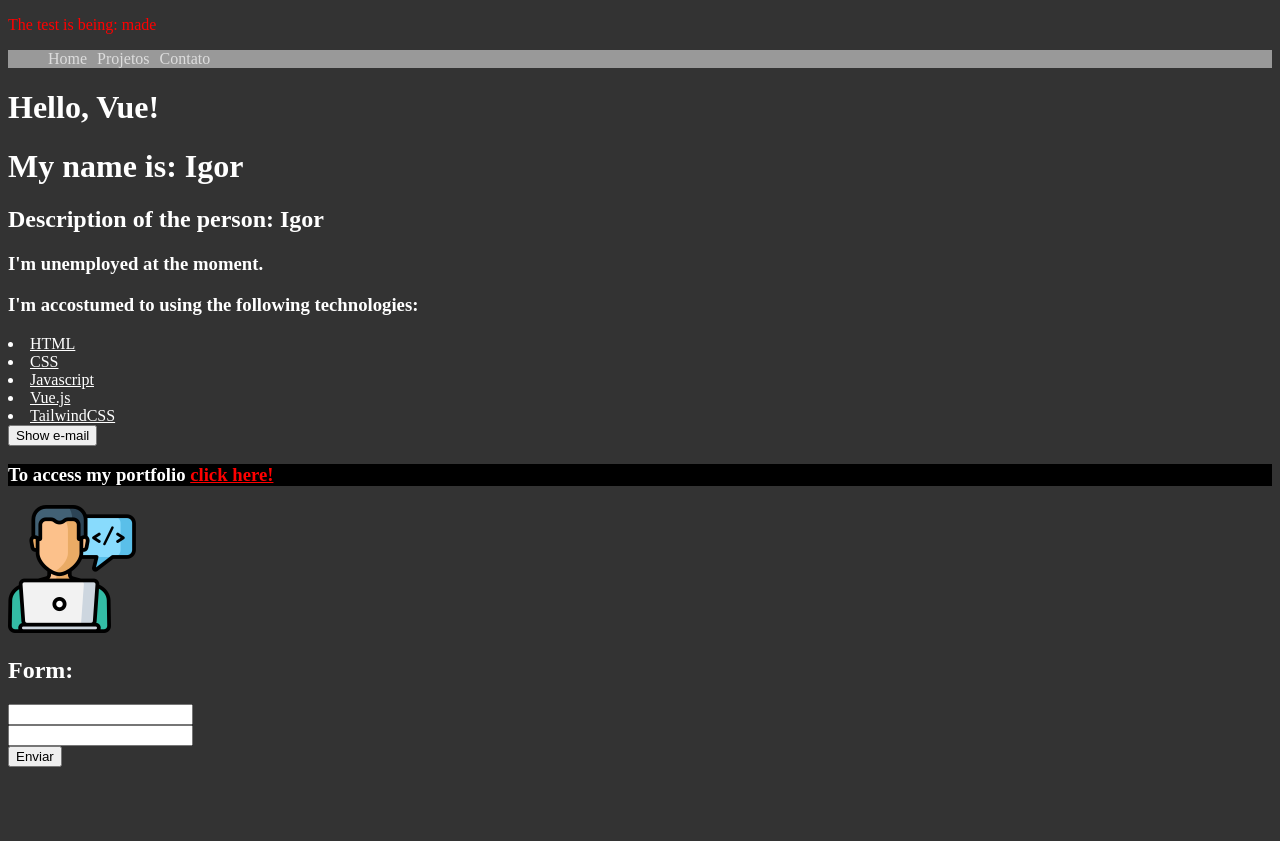
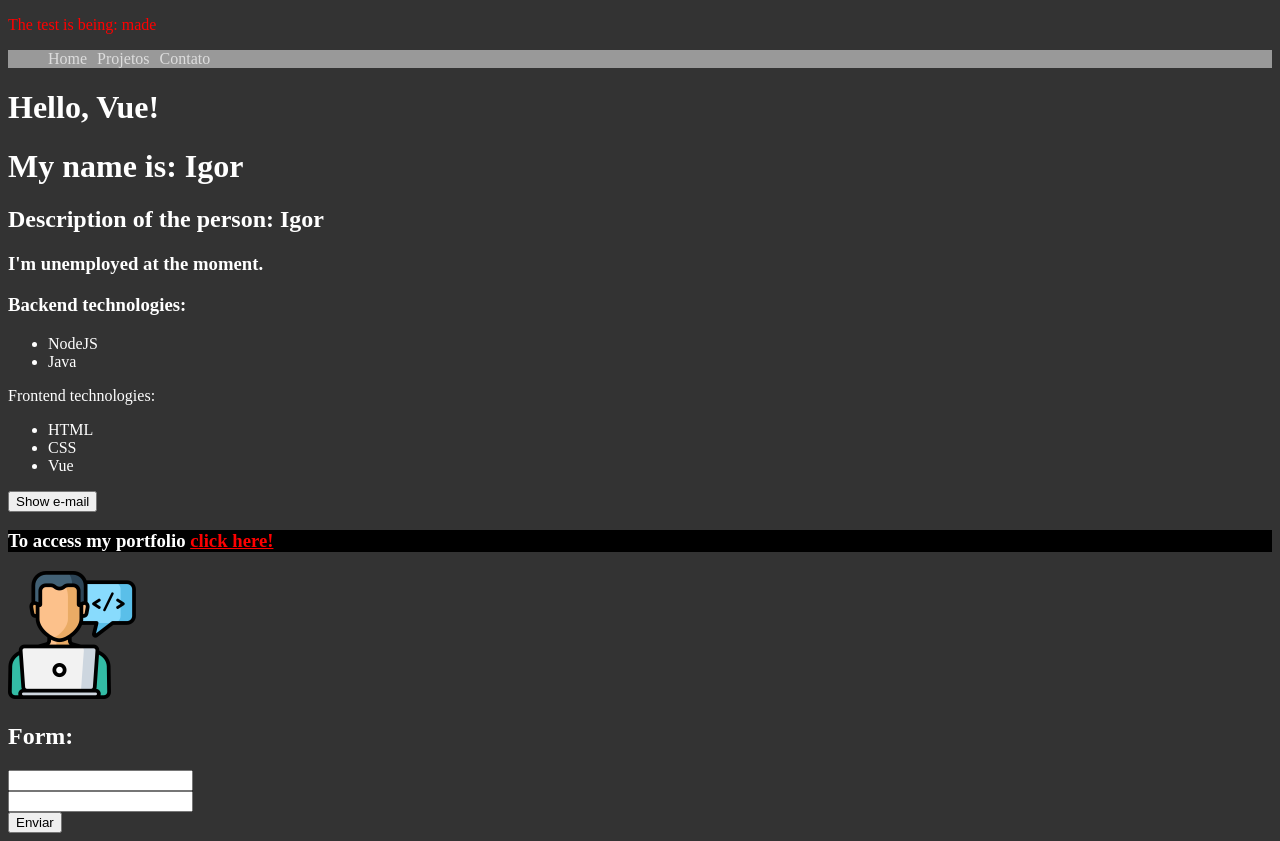
Before and after one commit to IgorBorgess/vue3-firstContact, a Vue app: page / in a window 1280 px wide. Before the commit the page ends 800 px from the top, so only its background shows below. Built offline with nearby package versions, Linux system fonts and the light colour scheme.

Commit message:
[If applied] wil create the technologies ul in Info.vue making use of v-for.

```diff
--- a/src/components/Info.vue
+++ b/src/components/Info.vue
@@ -2,14 +2,14 @@
     <div>
         <h3 v-if="is_employed">I'm working at the moment.</h3>
         <h3 v-else>I'm unemployed at the moment.</h3>
-        <h3>I'm accostumed to using the following technologies:</h3>
-        <u>
-            <li>HTML</li>
-            <li>CSS</li>
-            <li>Javascript</li>
-            <li>Vue.js</li>
-            <li>TailwindCSS</li>
-        </u>
+        <h3>Backend technologies:</h3>
+        <ul >
+            <li v-for="(technology, index) in backend_technologies" v-bind:key="index">{{ technology }}</li>
+        </ul>
+        <p>Frontend technologies:</p>
+        <ul>
+            <li v-for="technology in frontend_technologies" v-bind:key="technology.id">{{ technology.language }}</li>
+        </ul>
         <div>
             <button @click="showEmail">{{ buttonText }}</button>
         </div>
@@ -32,7 +32,13 @@ export default {
             show_email: false,
             email: "testingemail@email.com",
             my_link: "https://google.com",
-            buttonText: "Show e-mail"
+            buttonText: "Show e-mail",
+            backend_technologies: ["NodeJS", "Java"],
+            frontend_technologies: [
+                {id: 1, language: "HTML"},
+                {id: 2, language: "CSS"},
+                {id: 3, language: "Vue"}
+            ]
         }
     },
     methods: {
```
